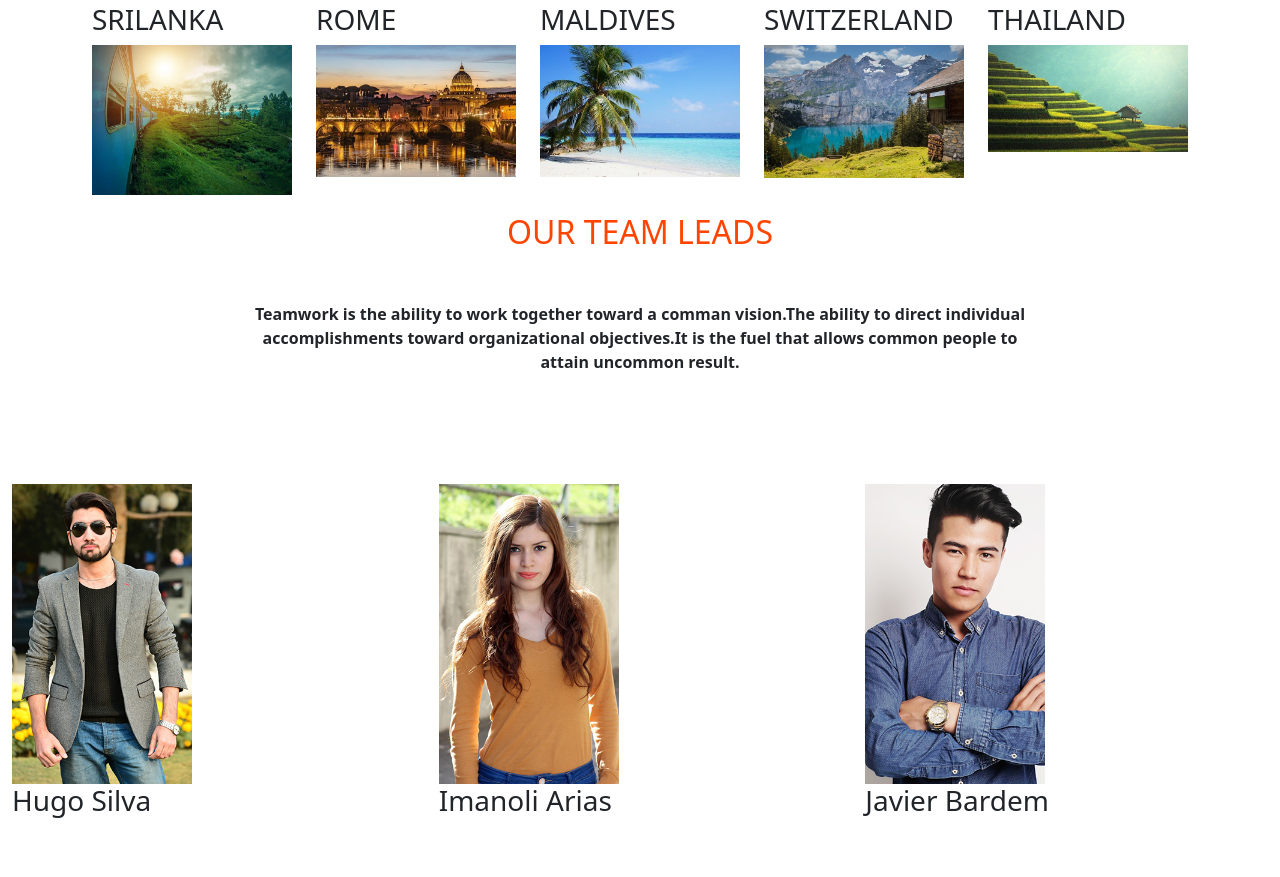
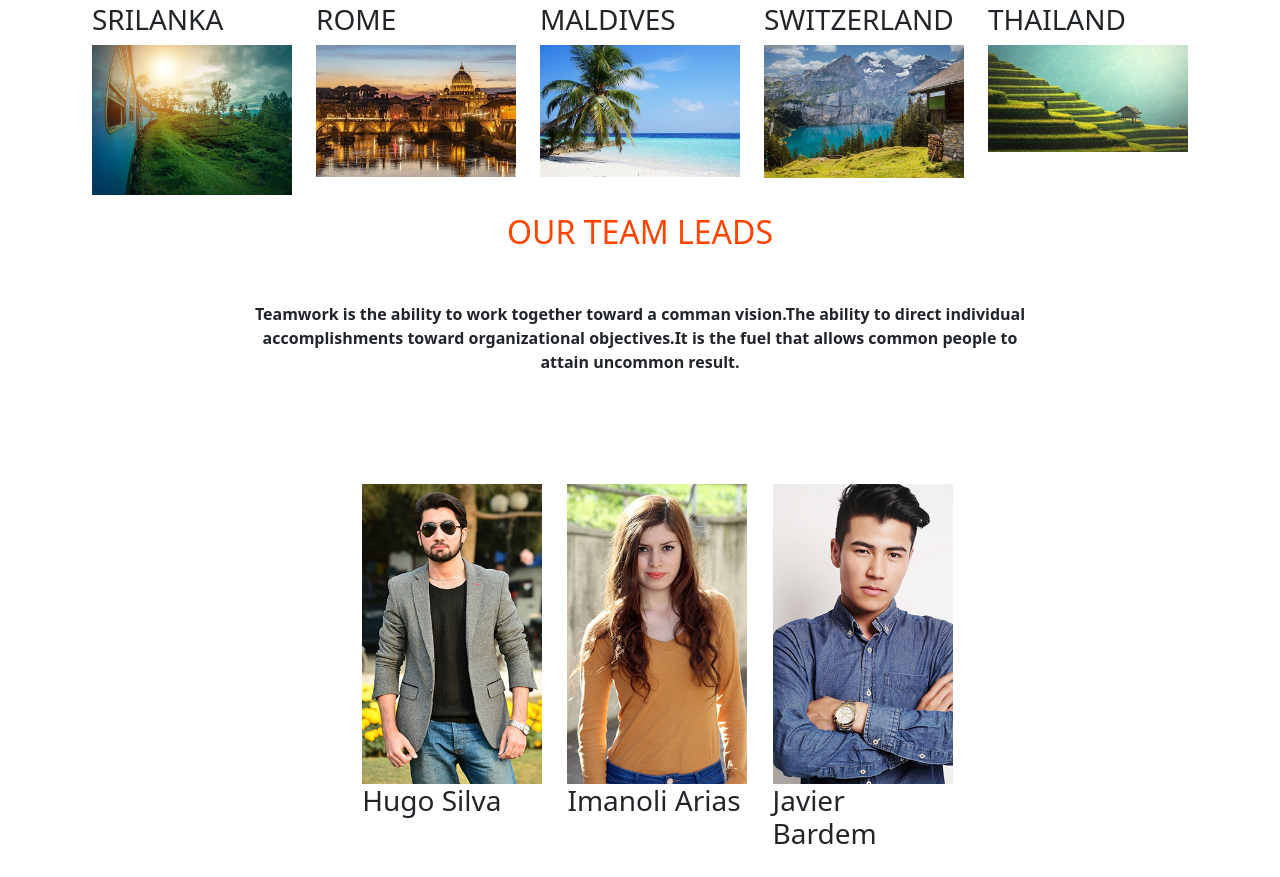
Before and after one commit to jenani14/Jay-Travel, a plain HTML site: page index.html in a window 1280 px wide. Shown: the part 938-1815 px from the top of the page. Before the commit the page ends 1763 px from the top, so only its background shows below. Drawn offline with nearby package versions, Linux system fonts and the light colour scheme.

Commit message:
style of container-fluid

```diff
--- a/index.html
+++ b/index.html
@@ -72,6 +72,12 @@
         margin: 30px auto;
         background-color:white ;
     }
+    .container-fluid{
+        display: flex;
+        justify-content: center;
+        gap: 20px;
+        margin: 18px;
+    }
 </style>
 </head>
 <body>
```
